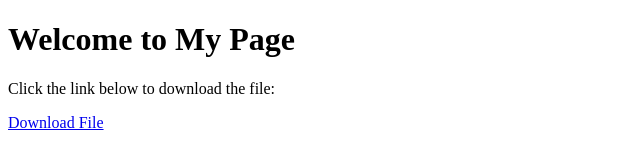
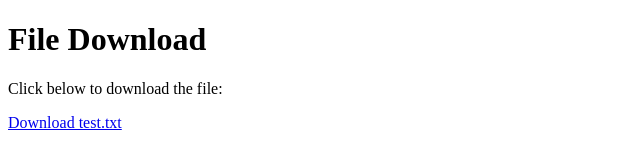
Before and after one commit to anasoyyo/ucases, a plain HTML site: page index.html in a window 1280 px wide. Shown: the whole page, without its empty margins (0-640 px from the left). Drawn offline with Linux system fonts and the light colour scheme.

Commit message:
Update index.html

```diff
--- a/index.html
+++ b/index.html
@@ -3,11 +3,11 @@
 <head>
     <meta charset="UTF-8">
     <meta name="viewport" content="width=device-width, initial-scale=1.0">
-    <title>Download Page</title>
+    <title>Download Test File</title>
 </head>
 <body>
-    <h1>Welcome to My Page</h1>
-    <p>Click the link below to download the file:</p>
-    <a href="test.txt" download>Download File</a>
+    <h1>File Download</h1>
+    <p>Click below to download the file:</p>
+    <a href="test.txt" download>Download test.txt</a>
 </body>
 </html>
```
